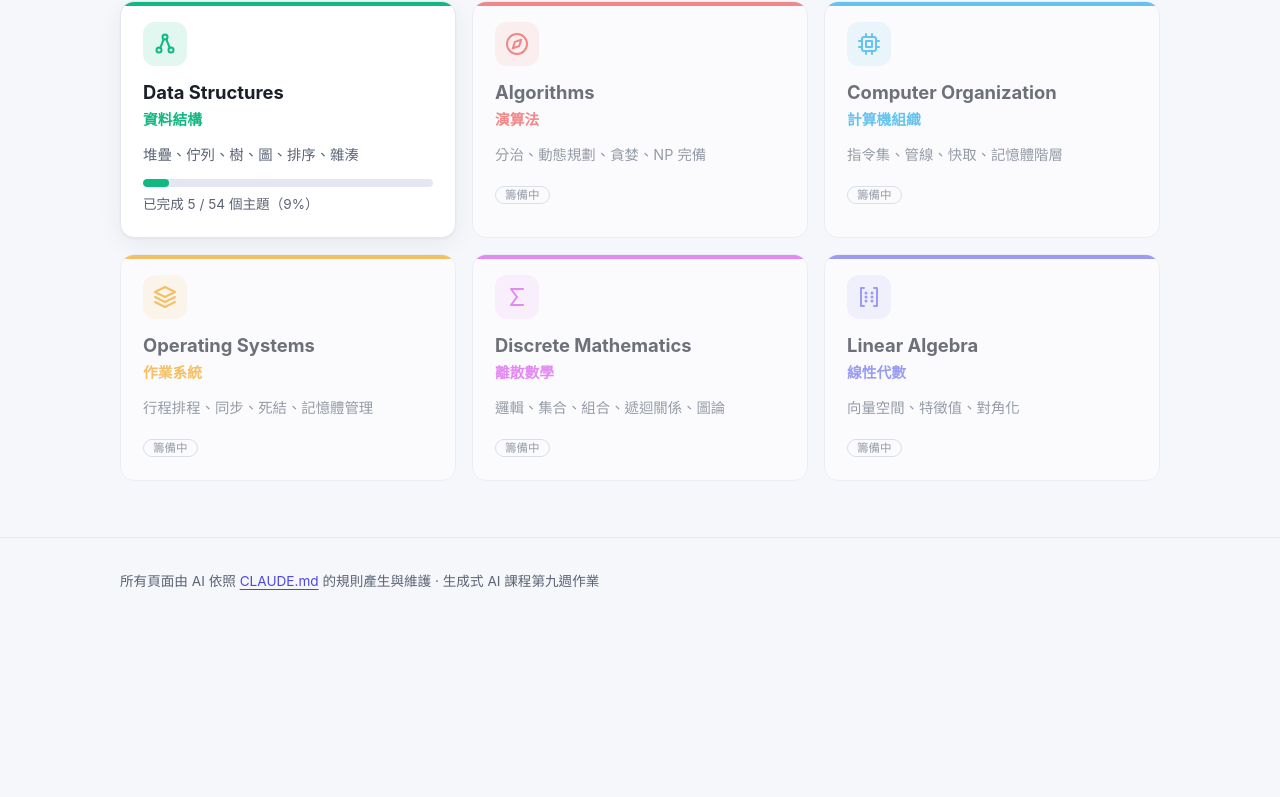
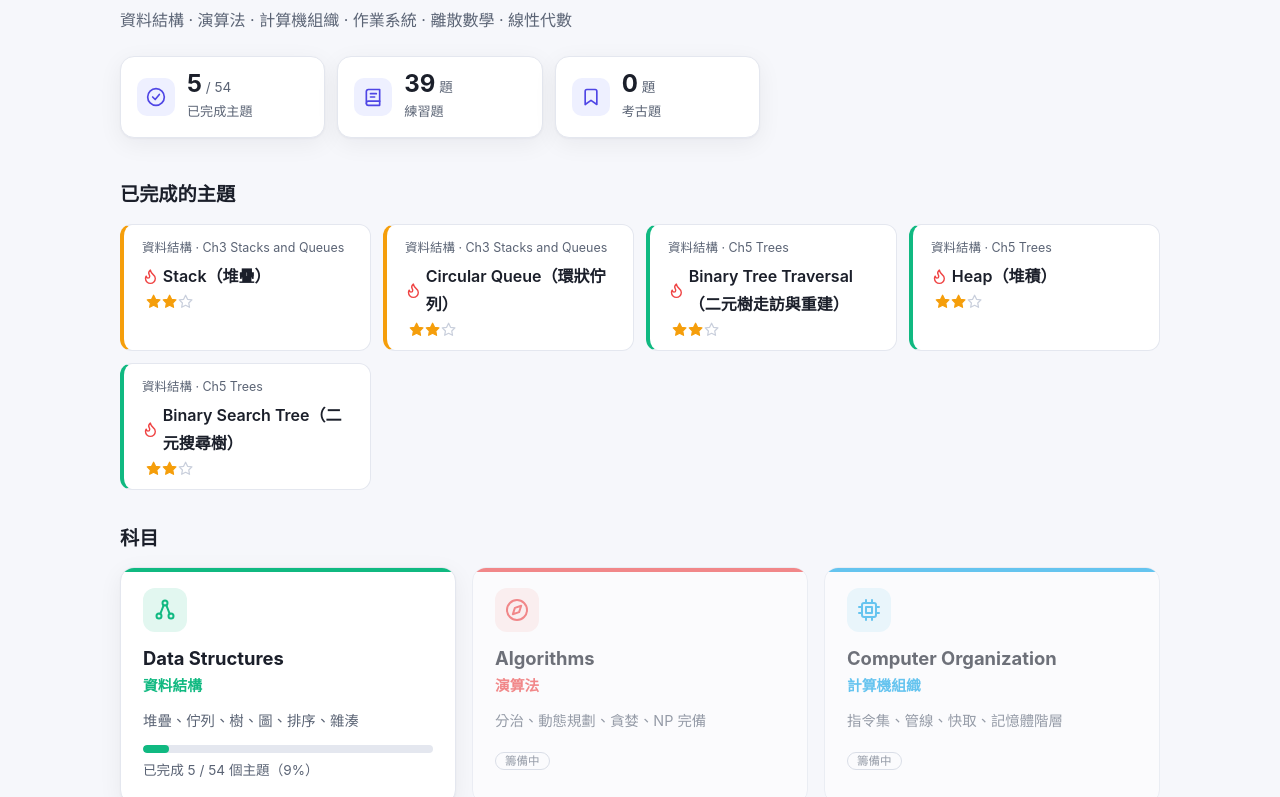
Before and after one commit to 77JoyWang77/1151-GenAI-W9-HW, a plain HTML site: page index.html in a window 1280 px wide. Shown: the part 151-948 px from the top of the page. Before the commit the page ends 801 px from the top, so only its background shows below. Drawn offline with Linux system fonts and the light colour scheme.

Commit message:
首頁加上概況：科目名稱、數字（已完成主題、練習題、考古題）、已完成的主題卡片
- 全部由 site.js 讀 JSON 產生，新增主題或題目會自動更新
- 手機寬度時數字卡片改成直排；CLAUDE.md 10、README 同步

Co-Authored-By: Claude Opus 5.5 <noreply@anthropic.com>
Claude-Session: https://claude.ai/code/session_01GkVvQzPcWANiRuYxURbDrV

```diff
--- a/assets/css/style.css
+++ b/assets/css/style.css
@@ -417,6 +417,26 @@ details.qans .qa > :last-child { margin-bottom: 0; }
   .site-header, .toc, .viz-controls, .viz-toolbar, .pager { display: none; }
 }
 
+/* ---------- 首頁概況 ---------- */
+.home-head { padding: 36px 0 8px; }
+.home-head h1 { font-size: clamp(1.5em, 4vw, 2em); margin: 0; letter-spacing: -.01em; }
+.home-head p { color: var(--ink-soft); margin: 6px 0 0; }
+.stats { display: grid; grid-template-columns: repeat(3, minmax(0, 1fr)); gap: 12px; margin-top: 22px; max-width: 640px; }
+.stat { display: flex; align-items: center; gap: 12px; padding: 14px 16px; background: var(--paper); border: 1px solid var(--line); border-radius: var(--radius); box-shadow: var(--shadow); }
+.stat-icon { flex: none; width: 38px; height: 38px; border-radius: 10px; display: grid; place-items: center; color: var(--brand); background: var(--brand-soft); }
+.stat-icon .icon { width: 20px; height: 20px; }
+.stat b { font-size: 1.5em; line-height: 1.1; }
+.stat small { color: var(--ink-soft); font-size: .85em; }
+.stat-label { color: var(--ink-soft); font-size: .82em; }
+.home-block h2 { font-size: 1.2em; margin: 32px 0 12px; }
+.done-topics { display: grid; grid-template-columns: repeat(auto-fill, minmax(240px, 1fr)); gap: 12px; }
+.done-topic { --accent: var(--brand); display: flex; flex-direction: column; gap: 4px; padding: 12px 16px 12px 18px; background: var(--paper); border: 1px solid var(--line); border-left: 4px solid var(--accent); border-radius: 12px; color: var(--ink); text-decoration: none; transition: border-color .15s, transform .15s; }
+.done-topic:hover { transform: translateY(-1px); border-color: var(--accent); }
+.dt-meta { font-size: .78em; color: var(--ink-soft); }
+.dt-name { font-weight: 600; display: flex; align-items: center; gap: 4px; }
+.dt-name .icon { flex: none; }
+.dt-name .is-hot { color: var(--s-removed); }
+
 /* ---------- 窄螢幕（手機）：放在檔案最後，才能蓋過上面的基本樣式 ---------- */
 @media (max-width: 600px) {
   .site-header .wrap { height: 52px; gap: 8px; }
@@ -425,6 +445,10 @@ details.qans .qa > :last-child { margin-bottom: 0; }
   .theme-toggle span { display: none; }
   .theme-toggle { padding: 6px 8px; }
   .page-title { margin-top: 22px; }
+  .home-head { padding-top: 22px; }
+  .stats { gap: 8px; }
+  .stat { flex-direction: column; align-items: flex-start; gap: 6px; padding: 10px 12px; }
+  .stat-icon { width: 30px; height: 30px; }
   .page-head { padding-top: 18px; }
   .entry-card { padding: 12px 14px; }
   .panel { padding: 14px 14px; }
--- a/assets/js/site.js
+++ b/assets/js/site.js
@@ -62,6 +62,54 @@
       const attrs = { class: "subject" + (active ? "" : " is-planned"), style: `--accent: ${chColor(s.color)}` };
       box.appendChild(active ? h("a", Object.assign({ href: `subjects/${s.id}/index.html` }, attrs), inner) : h("article", attrs, inner));
     }
+  }
+
+  // ---------- 全站首頁：概況（科目名稱、數字、已完成的主題）----------
+  async function renderHome() {
+    const reg = await getJSON("data/subjects.json");
+    const names = $("#home-subjects");
+    if (names) names.textContent = reg.subjects.map((s) => s.zh).join(" · ");
+    let done = 0, total = 0, practice = 0, exam = 0;
+    const topics = [];
+    for (const s of reg.subjects.filter((x) => x.status === "active")) {
+      const subj = await getJSON(`data/${s.id}.json`);
+      total += allTopics(subj).length;
+      subj.chapters.forEach((c, ci) => c.topics.forEach((t, ti) => {
+        if (t.status !== "done") return;
+        done++;
+        topics.push({ s, c, t, order: ci * 100 + ti });
+      }));
+      try {
+        const q = await loadQuestions(s.id);
+        const e = q.questions.filter((x) => x.source && x.source.kind === "exam").length;
+        exam += e; practice += q.questions.length - e;
+      } catch (err) { /* 還沒有題庫 */ }
+    }
+    const stats = $("#home-stats");
+    if (stats) {
+      const tile = (ic, num, unit, label) => h("div", { class: "stat" }, [
+        h("span", { class: "stat-icon" }, [icon(ic)]),
+        h("div", {}, [h("b", { text: num }), h("small", { text: unit }), h("div", { class: "stat-label", text: label })]),
+      ]);
+      stats.append(
+        tile("check-circle", String(done), ` / ${total}`, "已完成主題"),
+        tile("book", String(practice), " 題", "練習題"),
+        tile("bookmark", String(exam), " 題", "考古題"),
+      );
+    }
+    const box = $("#home-topics");
+    if (!box) return;
+    if (!topics.length) { box.appendChild(h("p", { class: "qempty", text: "還沒有完成的主題。" })); return; }
+    topics.sort((a, b) => (b.t.updated || "").localeCompare(a.t.updated || "") || a.order - b.order);
+    topics.forEach(({ s, c, t }) => {
+      const stars = h("span", { class: "stars" });
+      for (let i = 1; i <= 3; i++) stars.appendChild(i <= (t.difficulty || 0) ? icon("star-fill", "on") : icon("star", "off"));
+      box.appendChild(h("a", { class: "done-topic", href: `subjects/${s.id}/${c.id}/${t.id}.html`, style: `--accent: ${chColor(c.no)}` }, [
+        h("span", { class: "dt-meta", text: `${s.zh} · Ch${c.no} ${c.en}` }),
+        h("span", { class: "dt-name" }, [t.priority === "high" ? icon("flame", "is-hot") : "", `${t.en}（${t.zh}）`]),
+        stars,
+      ]));
+    });
   }
 
   // ---------- 科目首頁：章節地圖 ----------
@@ -317,6 +365,7 @@
     renderDifficulty();
     try {
       const subjects = $("#subjects");
+      if ($("#home-stats")) await renderHome();
       if (subjects) await renderSubjects(subjects);
       const chapters = $("#chapters");
       if (chapters) await renderSubject(chapters, document.body.dataset.subject);
--- a/index.html
+++ b/index.html
@@ -20,8 +20,21 @@
   </header>
 
   <main class="wrap">
-    <h1 class="page-title">科目</h1>
-    <div class="subjects" id="subjects"></div>
+    <section class="home-head">
+      <h1>資工考研互動學習站</h1>
+      <p id="home-subjects"></p>
+      <div class="stats" id="home-stats"></div>
+    </section>
+
+    <section class="home-block">
+      <h2>已完成的主題</h2>
+      <div class="done-topics" id="home-topics"></div>
+    </section>
+
+    <section class="home-block">
+      <h2>科目</h2>
+      <div class="subjects" id="subjects"></div>
+    </section>
   </main>
 
   <footer class="site-footer">
```
Also changed, not shown: 2 other files.
